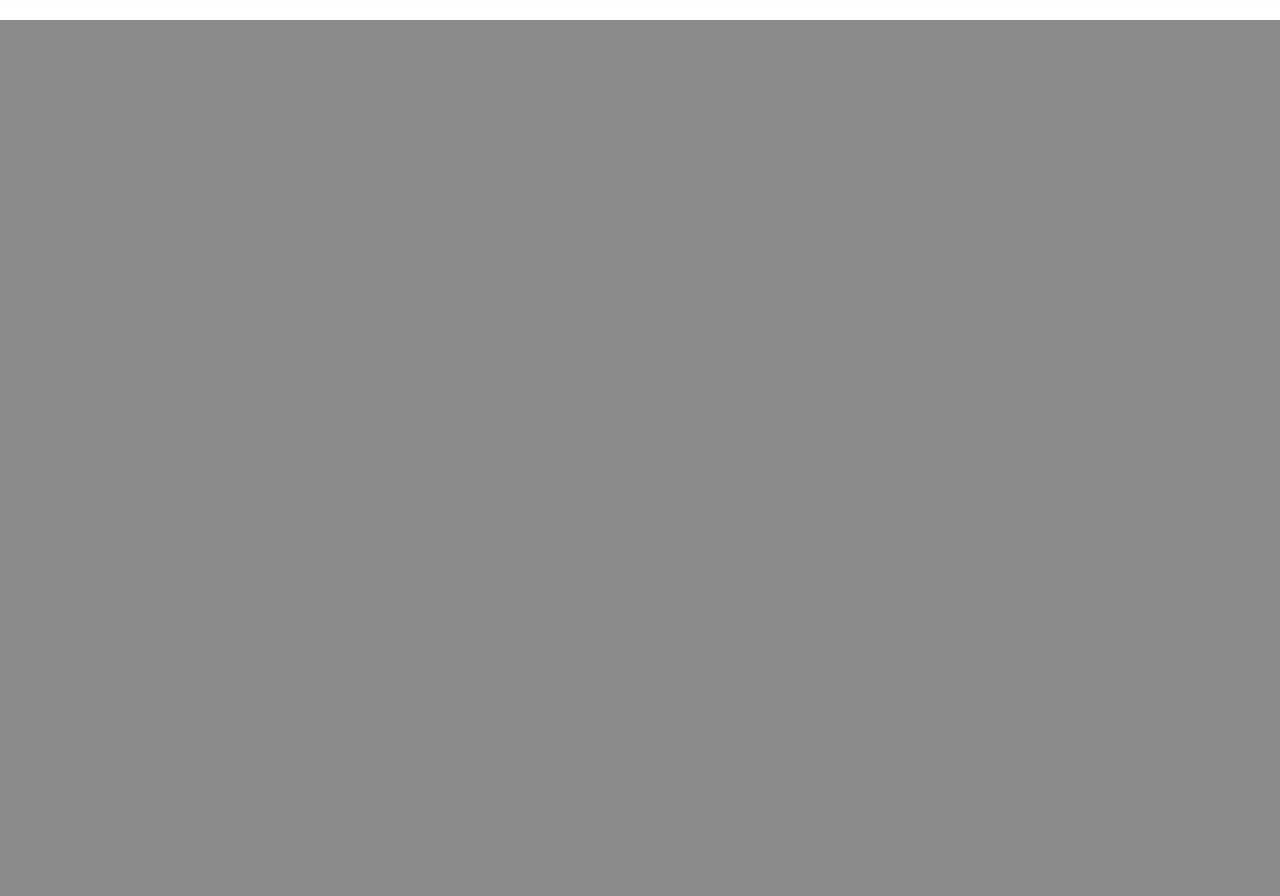
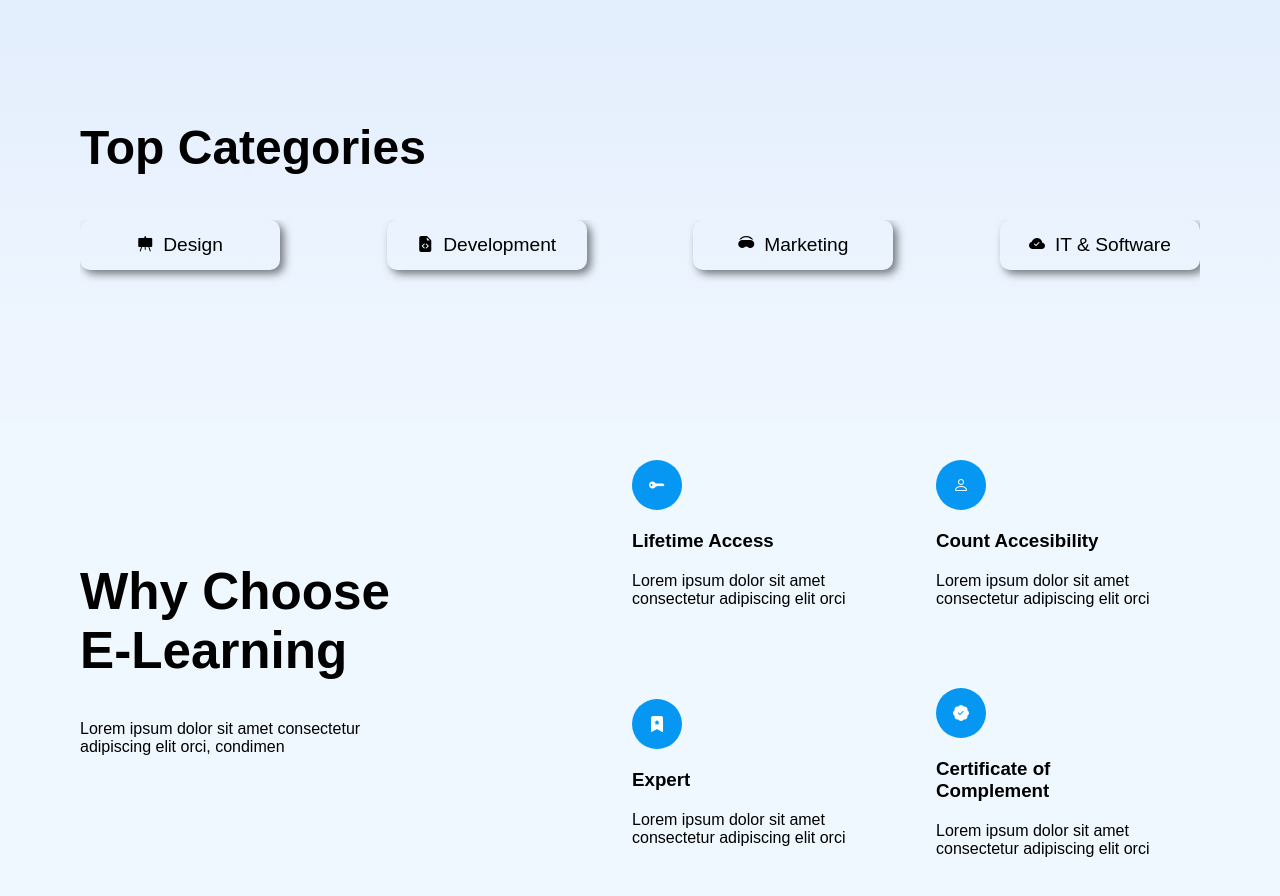
Before and after one commit to oscarcm1/landingpage, a React (Vite) app: page / in a window 1280 px wide. Shown: the part 780-1676 px from the top of the page. Before the commit the page ends 800 px from the top, so only its background shows below. Built offline with nearby package versions, Linux system fonts and the light colour scheme.

Commit message:
landing page

```diff
--- a/src/App.css
+++ b/src/App.css
@@ -1,3 +1,4 @@
+@import url("https://cdn.jsdelivr.net/npm/bootstrap-icons@1.3.0/font/bootstrap-icons.css");
 * {
   margin: 0;
   padding: 0;
--- a/src/App.jsx
+++ b/src/App.jsx
@@ -1,5 +1,7 @@
 
 import './App.css'
+import Categories from './pages/categories/Categories'
+import Choose from './pages/choose/Choose'
 import Menu from './pages/menu/Menu'
 import Slider from './pages/slider/Slider'
 import Socios from './pages/socios/Socios'
@@ -15,6 +17,8 @@ function App() {
       </header>
      <Slider/>
      <Socios/>
+     <Categories/>
+     <Choose/>
 
     </div>
   )
--- /dev/null
+++ b/src/pages/categories/Categories.jsx
@@ -0,0 +1,34 @@
+import React from 'react'
+import "./categories.css"
+
+function Categories() {
+    return (
+        <section className='categories'>
+
+            <h2>Top Categories</h2>
+
+            <div className='list'>
+                <span className='list-categories'>
+                    <i className="bi bi-easel-fill"></i>
+                    <p>Design</p>
+                </span>
+                <span className='list-categories'>
+                    <i className="bi bi-file-earmark-code-fill"></i>
+                    <p>Development</p>
+                </span>
+                <span className='list-categories'>
+                    <i className="bi bi-headset-vr"></i>
+                    <p>Marketing</p>
+                </span>
+                <span className='list-categories'>
+                    <i className="bi bi-cloud-check-fill"></i>
+                    <p>IT & Software</p>
+                </span>
+            </div>
+
+        </section>
+
+    )
+}
+
+export default Categories
--- /dev/null
+++ b/src/pages/categories/categories.css
@@ -0,0 +1,45 @@
+section.categories {
+  position: relative;
+  width: 100%;
+  height: 400px;
+  display: flex;
+  justify-content: center;
+  align-items: start;
+  flex-direction: column;
+  padding: 0px 80px;
+}
+
+section.categories h2 {
+  font-size: 3rem;
+  width: 100%;
+  height: 100px;
+}
+
+.list {
+  width: 100%;
+  height: 100px;
+  display: flex;
+  justify-content: space-between;
+  gap: 40px;
+  overflow: hidden;
+  overflow-x: scroll;
+}
+
+span.list-categories {
+  display: flex;
+  justify-content: center;
+  align-items: center;
+  height: 50px;
+  width: 200px;
+  gap: 10px;
+  box-shadow: 4px 4px 8px rgba(0, 0, 0, 0.511);
+  border-radius: 10px;
+  -webkit-border-radius: 10px;
+  -moz-border-radius: 10px;
+  -ms-border-radius: 10px;
+  -o-border-radius: 10px;
+}
+
+.list p {
+  font-size: 1.2rem;
+}
--- /dev/null
+++ b/src/pages/choose/Choose.jsx
@@ -0,0 +1,50 @@
+import React from 'react'
+import "./choose.css"
+
+function Choose() {
+    return (
+        <section className='choose'>
+
+            <section className='s1'>
+                <h2>Why Choose E-Learning</h2>
+                <p>Lorem ipsum dolor sit amet consectetur adipiscing elit orci, condimen</p>
+            </section>
+
+            <section className='s2'>
+                <article>
+                    <i className="bi bi-key-fill"></i>
+                    <h3>Lifetime Access</h3>
+                    <p>Lorem ipsum dolor sit amet consectetur adipiscing elit orci</p>
+                </article>
+                <article>
+                    <i className="bi bi-person"></i>
+                    <h3>Count Accesibility</h3>
+                    <p>Lorem ipsum dolor sit amet consectetur adipiscing elit orci</p>
+                </article>
+
+                <article>
+                    <i className="bi bi-bookmark-star-fill"></i>
+                    <h3>Expert </h3>
+                    <p>Lorem ipsum dolor sit amet consectetur adipiscing elit orci</p>
+                </article>
+
+                <article>
+                   <i className="bi bi-patch-check-fill"></i>
+                    <h3>Certificate of Complement</h3>
+                    <p>Lorem ipsum dolor sit amet consectetur adipiscing elit orci</p>
+                </article>
+
+
+
+
+
+
+
+
+            </section>
+
+        </section>
+    )
+}
+
+export default Choose
--- /dev/null
+++ b/src/pages/choose/choose.css
@@ -0,0 +1,59 @@
+.choose{
+    position: relative;
+    width: 100%;
+    height: auto;
+    background-color: rgb(191, 191, 196);
+    display: flex;
+
+}
+
+.s1{
+    position: relative;
+    width: 40%;
+    display: flex;
+    justify-content: center;
+    align-items: center;
+    flex-direction: column;
+    gap: 40px;
+    background-color: aliceblue;
+    padding: 80px;
+}
+.s1 h2{
+    font-size: 3.2rem;
+
+}
+
+.s2{
+    position: relative;
+    width: 60%;
+    display: flex;
+    justify-content: center;
+    align-items: center;
+    flex-wrap: wrap;
+    background-color: aliceblue;
+    padding: 0px 80px;
+
+}
+.s2 article{
+    width: 50%;
+    background-color: aliceblue;
+    padding: 40px;
+    display: flex;
+    flex-direction: column;
+    gap: 20px;
+}
+
+.s2 i{
+    width: 50px;
+    height: 50px;
+    background-color: var(--color-principal);
+    display: flex;
+    justify-content: center;
+    align-items: center;
+    border-radius:50% ;
+    -webkit-border-radius:50% ;
+    -moz-border-radius:50% ;
+    -ms-border-radius:50% ;
+    -o-border-radius:50% ;
+    color: white;
+}
--- a/src/pages/socios/socios.css
+++ b/src/pages/socios/socios.css
@@ -1,23 +1,22 @@
-.socios{
+.socios {
   position: relative;
   width: 100%;
   height: 200px;
-
   display: flex;
   justify-content: center;
   align-items: center;
   gap: 80px;
   overflow: hidden;
   overflow-x: scroll;
+  padding: 0px 80px;
 }
-
-.socios img{
+.socios img {
   width: auto;
   height: 40px;
   filter: grayscale(1);
   -webkit-filter: grayscale(1);
 }
-.socios img:hover{
+.socios img:hover {
   filter: grayscale(0);
   -webkit-filter: grayscale(0);
 }
```
Lines whose indentation alone changed are shown as unchanged.
